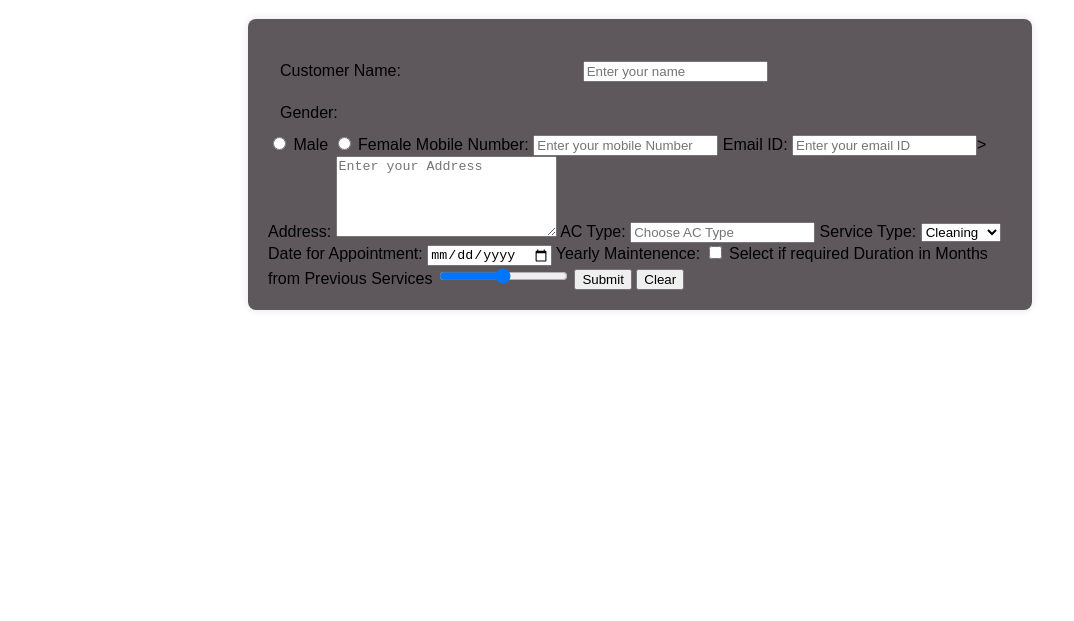
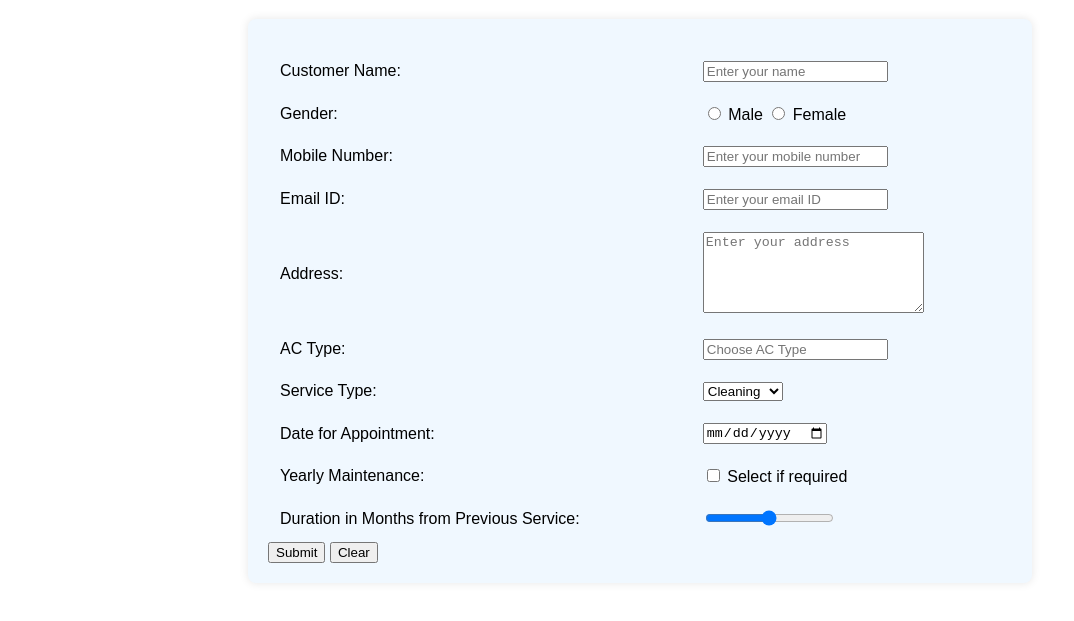
Before and after one commit to UTKARSH1-web/Fidelity, a plain HTML site: page Assessment1AC/AC_Main.html in a window 1280 px wide. Shown: the part 61-682 px from the top of the page, without its empty margins (0-1074 px from the left). Drawn offline with Linux system fonts and the light colour scheme.

Commit message:
Update AC_Main.html

```diff
--- a/Assessment1AC/AC_Main.html
+++ b/Assessment1AC/AC_Main.html
@@ -2,44 +2,36 @@
 <html lang="en">
 <head>
     <meta charset="UTF-8">
-        <meta name="viewport" content="width=device-width , initial-scale-1.0">
+    <meta name="viewport" content="width=device-width, initial-scale=1.0">
     <title>AC Maintenance Service</title>
     <style>
-            body{
-                font-family: Arial, Helvetica, sans-serif;
-                margin:20px;
-
+        body {
+            font-family: Arial, sans-serif;
+            margin: 20px;
         }
-            h1{
+        h1 {
             color: #333;
         }
-            form{
-                background-color: #5e585c;
+        form {
+            background-color: #f0f8ff; /* Light background color for the form */
             padding: 20px;
             border-radius: 8px;
-                box-shadow: 0 0 10px rgba(0,0,0,0.1);
-                width: 60%;
-                margin: auto;
-
+            box-shadow: 0 0 10px rgba(0, 0, 0, 0.1);
+            width: 60%; /* Set a fixed width for the form */
+            margin: auto; /* Center the form */
         }
-            table{
-                width: 100%;
-                margin-top: 10px ;
-
+        table {
+            width: 100%; /* Make the table full-width */
+            margin-top: 10px; /* Space above the table */
         }
-            td{
-
-                padding: 10px;
-
+        td {
+            padding: 10px; /* Space between cells */
         }
-            th{
-                background-color: #e0e0e0;
-            }
-            .appointment-details{
+        .appointment-details {
             margin-top: 20px;
             border: 1px solid #ccc;
             padding: 15px;
-                display: none;
+            display: none; /* Hidden by default */
         }
     </style>
 </head>
@@ -48,46 +40,49 @@
     <form id="acServiceForm">
         <table>
             <tr>
-           <td> <label for="customerName">Customer Name:</label></td>
+                <td><label for="customerName">Customer Name:</label></td>
                 <td><input type="text" id="customerName" placeholder="Enter your name" required></td>
             </tr>
             <tr>
-            <td><label>Gender:</label></table></td>
+                <td><label>Gender:</label></td>
                 <td>
-            <input type="radio" name="gender" id="male" value="Male" required>
+                    <input type="radio" id="male" name="gender" value="Male" required>
                     <label for="male">Male</label>
-            <input type="radio" name="gender" id="female" value="Female" required>
+                    <input type="radio" id="female" name="gender" value="Female" required>
                     <label for="female">Female</label>
                 </td>
             </tr>
             <tr>
-           <td> <label for="mobileNumber">Mobile Number:</label></td>
-        <td>  <input type="tel" id="mobileNumber" placeholder="Enter your mobile Number" pattern="^[789]\d{9}$" required></td>
+                <td><label for="mobileNumber">Mobile Number:</label></td>
+                <td>
+                    <input type="tel" id="mobileNumber" placeholder="Enter your mobile number"
+                           pattern="^[789]\d{9}$" required>
+                </td>
             </tr>
             <tr>
                 <td><label for="email">Email ID:</label></td>
-<td><input type="email"  id="email" placeholder="Enter your email ID" required>></td>
+                <td><input type="email" id="email" placeholder="Enter your email ID" required></td>
             </tr>
             <tr>
                 <td><label for="address">Address:</label></td>
-<td><textarea  id="address" cols="25" rows="5" placeholder="Enter your Address" required></textarea></td>
+                <td><textarea id="address" rows="5" cols="25" placeholder="Enter your address" required></textarea></td>
             </tr>
             <tr>
-<td>         <label for="acTypes">AC Type:</label></td>
+                <td><label for="acTypes">AC Type:</label></td>
                 <td>
-                <input list="acTypes"  id="acTypes" placeholder="Choose AC Type" required>
+                    <input list="acTypes" id="acType" placeholder="Choose AC Type" required>
                     <datalist id="acTypes">
                         <option value="Split">
                         <option value="Window">
-                <option value="Centeralized">
+                        <option value="Centralized">
                         <option value="Portable">
                     </datalist>
                 </td>
             </tr>
             <tr>
-<td>         <label for="serviceType">Service Type:</label></td>
+                <td><label for="serviceType">Service Type:</label></td>
                 <td>
-            <select  id="serviceType" required>
+                    <select id="serviceType" required>
                         <option value="Cleaning">Cleaning</option>
                         <option value="Repair">Repair</option>
                         <option value="Gas Refill">Gas Refill</option>
@@ -95,107 +90,66 @@
                 </td>
             </tr>
             <tr>
-<td>          <label for="dateForAppointment">Date for Appointment:</label></td>
-<td> <input type="date"  id="dateForAppointment" required></td>
+                <td><label for="dateForAppointment">Date for Appointment:</label></td>
+                <td><input type="date" id="dateForAppointment" required></td>
             </tr>
             <tr>
-    <td><label for="yearlyMaintenance">Yearly Maintenence:</label></td>
-<td><input type="checkbox"  id="yearlyMaintenance" name="yearlyMaintenance">
+                <td><label for="yearlyMaintenance">Yearly Maintenance:</label></td>
+                <td>
+                    <input type="checkbox" id="yearlyMaintenance" name="yearlyMaintenance">
                     <label for="yearlyMaintenance">Select if required</label>
                 </td>
             </tr>
             <tr>
-<td>        <label for="durtion">Duration in Months from Previous Services</label></td>
+                <td><label for="duration">Duration in Months from Previous Service:</label></td>
                 <td>
-            <input type="range" name="duration" id="duration" min="0" max="6" step="1" title="0 to 6 Months" required>
-        </td>
-    </tr>
-<tr>
-    <td colspan="2">
-            <input type="submit" value="Submit">
-            <input type="reset" value="Clear">
+                    <input type="range" id="duration" name="duration" min="0" max="6" step="1" title="0 to 6 Months" required>
                 </td>
             </tr>
         </table>
+        <input type="submit" value="Submit">
+        <input type="reset" value="Clear">
     </form>
-        <!-- <div class="appointment-details" id="appointmentDetails">
+
+    <div class="appointment-details" id="appointmentDetails">
         <h2>Appointment Details</h2>
-            <table>
-            <tr>
-                <th>Details</th>
-                <th>Information</th>
-            </tr>
-            <tr>
-                <td>Name</td>
-                <td id=" detailsName"></td>
-            </tr>
-            <tr>
-                <td>Gender</td>
-                <td id="detailGender"></td>
-            </tr>
-            <tr>
-                <td>Mobile Number</td>
-                <td id="detailsMobile"></td>
-            </tr>
-            <tr>
-                <td>Email</td>
-                <td id="detailEmail"></td>
-            </tr>
-            <tr>
-                <td>Address</td>
-                <td id="detailAddress"></td>
-            </tr>
-            <tr>
-                <td>AC Type</td>
-                <td id="detailsACType"></td>
-            </tr>
-            <tr>
-                <td>Service Type</td>
-                <td id="detailServiceType"></td>
-            </tr>
-            <tr>
-                <td>Appointment Date</td>
-                <td id="detailDate"></td>
-            </tr>
-            <tr>
-                <td>Yearly Maintenence</td>
-                <td id="detailYearlyMaintenence"></td>
-            </tr>
-            <tr>
-                <td>Duration</td>
-                <td id="detailDuration"></td>
-            </tr>
-        </table>
-        </div> -->
-        <!-- <script>
-            document.getElementById('acServiceForm').addEventListener('submit',function(event){
-                event.preventDefault();
+        <p id="detailsOutput"></p>
+    </div>
+
+    <script>
+        document.getElementById('acServiceForm').addEventListener('submit', function(event) {
+            event.preventDefault(); // Prevent the form from submitting
+
+            // Collect the form data
             const customerName = document.getElementById('customerName').value;
             const gender = document.querySelector('input[name="gender"]:checked').value;
             const mobileNumber = document.getElementById('mobileNumber').value;
             const email = document.getElementById('email').value;
             const address = document.getElementById('address').value;
             const acType = document.getElementById('acType').value;
-                const serviceType = document.getElementById('dateForAppointment').value;
-                const dateForAppointment = document.getElementById('customerName').value;
-                const yearlyMaintenance = document.getElementById('yearlyMaintenence').checked ? "Yes" : "No";
+            const serviceType = document.getElementById('serviceType').value;
+            const dateForAppointment = document.getElementById('dateForAppointment').value;
+            const yearlyMaintenance = document.getElementById('yearlyMaintenance').checked ? "Yes" : "No";
             const duration = document.getElementById('duration').value;
-                // const detailsOutput = `
-                // Name: ${customerName}<br>
-                // Gender: ${gender}<br>
-                // Mobile Number: ${mobileNumber}<br>
-                // Email: ${email}<br>
-                // Address: ${address}<br>
-                // Ac Type: ${acType}<br>
-                // Service Type: ${serviceType}<br>
-                // Appointment Date: ${dateForAppointment}<br>
-                // Yearly Maintenance: ${yearlyMaintenance}<br>
-                // Duration: ${duration} months
-                // `;
-                document.getElementById('detailName').innerText = coustomerName;
+
+            // Create the output string
+            const detailsOutput = `
+                Name: ${customerName}<br>
+                Gender: ${gender}<br>
+                Mobile Number: ${mobileNumber}<br>
+                Email: ${email}<br>
+                Address: ${address}<br>
+                AC Type: ${acType}<br>
+                Service Type: ${serviceType}<br>
+                Appointment Date: ${dateForAppointment}<br>
+                Yearly Maintenance: ${yearlyMaintenance}<br>
+                Duration: ${duration} months
+            `;
+
+            // Display the appointment details
             document.getElementById('detailsOutput').innerHTML = detailsOutput;
             document.getElementById('appointmentDetails').style.display = 'block';
         });
-        </script> -->
+    </script>
 </body>
 </html>
```
Lines whose indentation alone changed are shown as unchanged.
